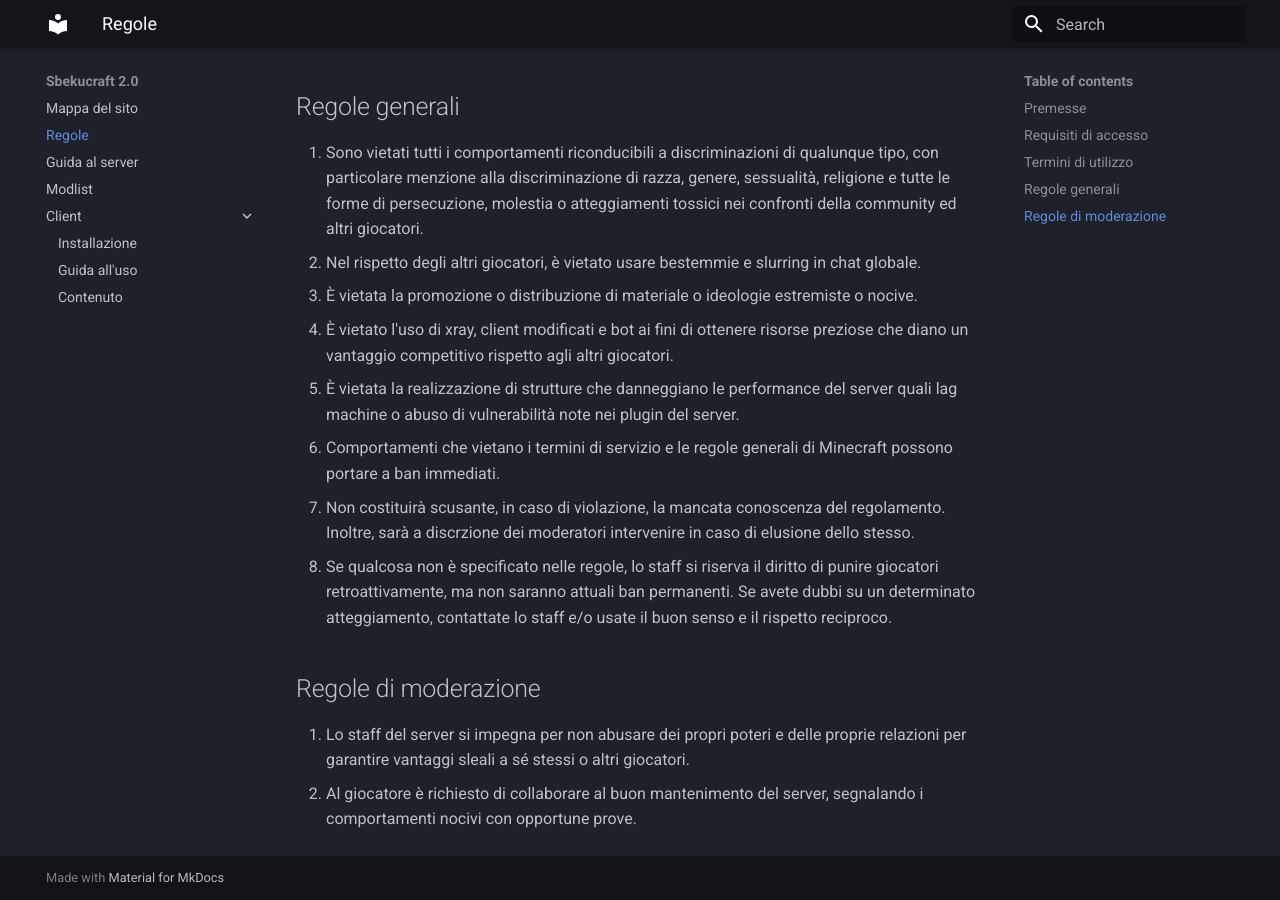
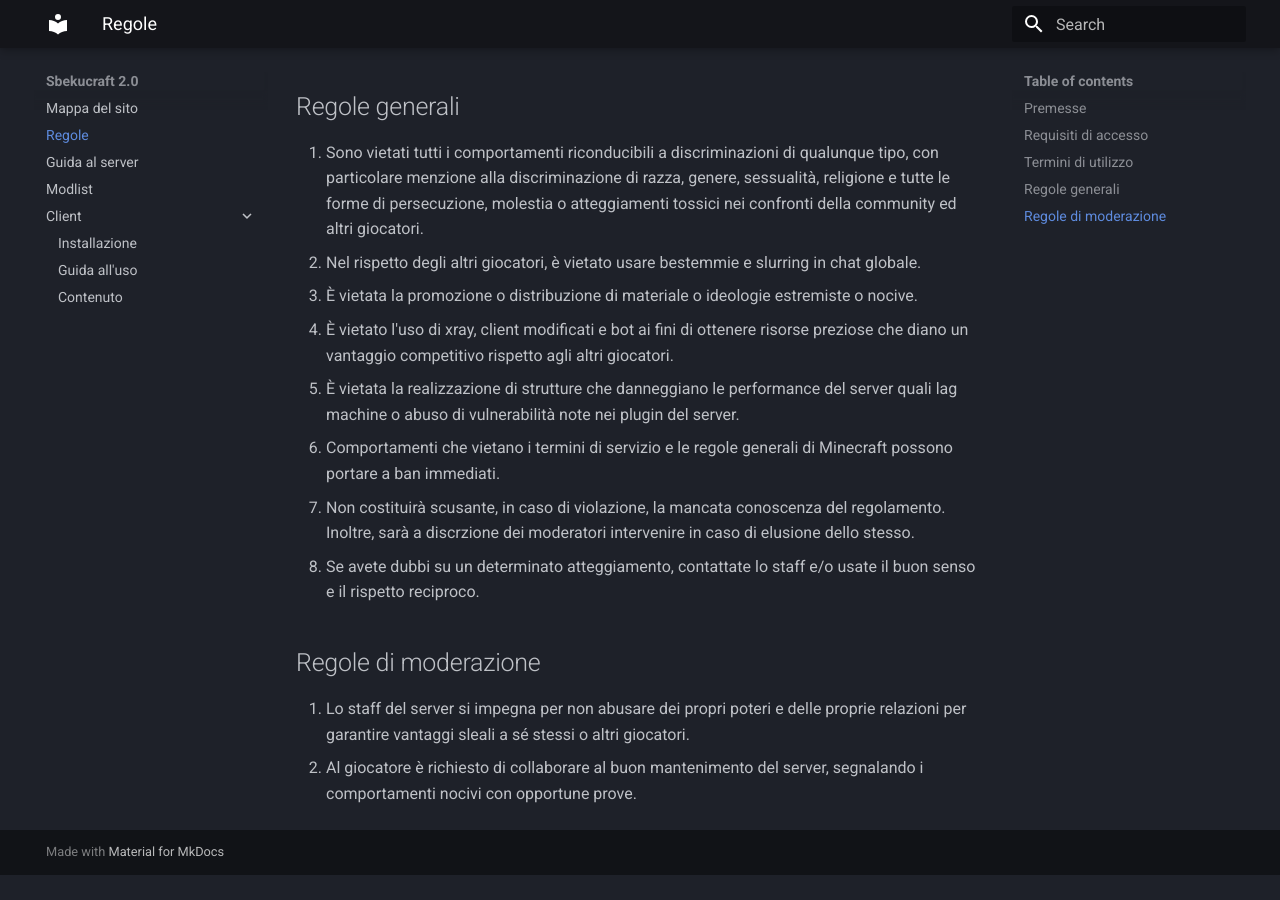
Before and after one commit to Sbekucraft/Sbekucraft-2.0-Wiki, an MkDocs documentation site: the page built from docs/regole.md, in a window 1280 px wide and 900 px high, scrolled down 764 px. Built offline with MkDocs 1.6.1 and Material for MkDocs 9.7.7, drawn with Linux system fonts in a browser that asks for light colours; after the commit the page ends 1639 px from its top, so only the background shows below that.

```diff
--- a/docs/regole.md
+++ b/docs/regole.md
@@ -17,7 +17,7 @@ Lo staff si riserva il diritto di punire chi non segue le regole silenziando, ki
 5. È vietata la realizzazione di strutture che danneggiano le performance del server quali lag machine o abuso di vulnerabilità note nei plugin del server.
 6. Comportamenti che vietano i termini di servizio e le regole generali di Minecraft possono portare a ban immediati.
 7. Non costituirà scusante, in caso di violazione, la mancata conoscenza del regolamento. Inoltre, sarà a discrzione dei moderatori intervenire in caso di elusione dello stesso.
-8. Se qualcosa non è specificato nelle regole, lo staff si riserva il diritto di punire giocatori retroattivamente, ma non saranno attuali ban permanenti. Se avete dubbi su un determinato atteggiamento, contattate lo staff e/o usate il buon senso e il rispetto reciproco.
+8. Se avete dubbi su un determinato atteggiamento, contattate lo staff e/o usate il buon senso e il rispetto reciproco.
 ## Regole di moderazione
 1. Lo staff del server si impegna per non abusare dei propri poteri e delle proprie relazioni per garantire vantaggi sleali a sé stessi o altri giocatori.
 2. Al giocatore è richiesto di collaborare al buon mantenimento del server, segnalando i comportamenti nocivi con opportune prove.
```
Also changed, not shown: docs/client/installazione.md (+11 -1 lines), docs/img/guida-prism-01-02.png (added).
